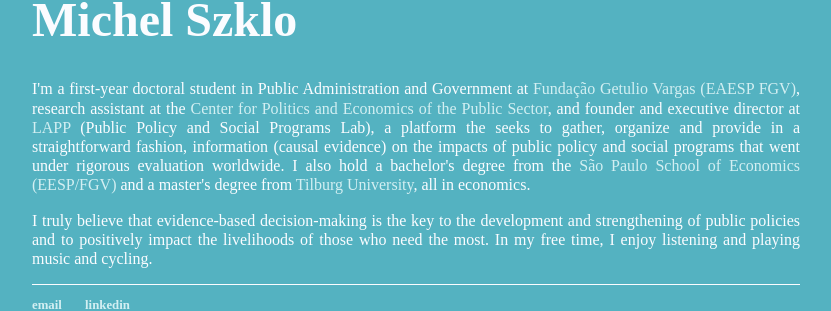
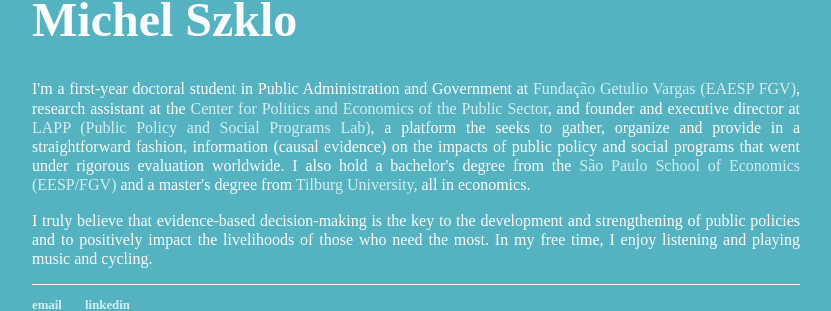
Before and after one commit to michelszklo/michelszklo.github.io, a Jekyll site: the page built from index.html, in a window 1280 px wide. Shown: the part 118-429 px from the top of the page, without its empty margins (224-1055 px from the left). Built offline with Jekyll 4.4.1, drawn with Linux system fonts in a browser that asks for light colours.

Commit message:
Update index.html

```diff
--- a/index.html
+++ b/index.html
@@ -4,7 +4,7 @@
 ---
 <div class="blurb">
 	<h1>Michel Szklo</h1>
-	<p style="text-align: justify;">I'm a first-year doctoral student in Public Administration and Government at <a href="http://eaesp.fgv.br/">Funda&ccedil;&atilde;o Getulio Vargas (EAESP FGV)</a>, research assistant at the <a href="http://cepesp.fgv.br/en">Center for Politics and Economics of the Public Sector</a>, and founder and executive director at <a href="http://lapp.org.br/">LAPP</a> (Public Policy and Social Programs Lab), a platform the seeks to gather, organize and provide in a straightforward fashion, information (causal evidence) on the impacts of public policy and social programs that went under rigorous evaluation worldwide. I also hold a bachelor's degree from the <a href="http://eesp.fgv.br/en">S&atilde;o Paulo School of Economics (EESP/FGV)</a> and a master's degree from <a href="https://www.tilburguniversity.edu/">Tilburg University</a>, all in economics.</p>
+	<p style="text-align: justify;">I'm a first-year doctoral student in Public Administration and Government at <a href="http://eaesp.fgv.br/">Funda&ccedil;&atilde;o Getulio Vargas (EAESP FGV)</a>, research assistant at the <a href="http://cepesp.fgv.br/en">Center for Politics and Economics of the Public Sector</a>, and founder and executive director at <a href="http://lapp.org.br/">LAPP (Public Policy and Social Programs Lab)</a>, a platform the seeks to gather, organize and provide in a straightforward fashion, information (causal evidence) on the impacts of public policy and social programs that went under rigorous evaluation worldwide. I also hold a bachelor's degree from the <a href="http://eesp.fgv.br/en">S&atilde;o Paulo School of Economics (EESP/FGV)</a> and a master's degree from <a href="https://www.tilburguniversity.edu/">Tilburg University</a>, all in economics.</p>
 <p style="text-align: justify;">I truly believe that evidence-based decision-making is the key to the development and strengthening of public policies and to positively&nbsp;impact the livelihoods of those who need the most. In my free time, I enjoy listening and playing music and cycling.</p>
 
 </div><!-- /.blurb -->
```
